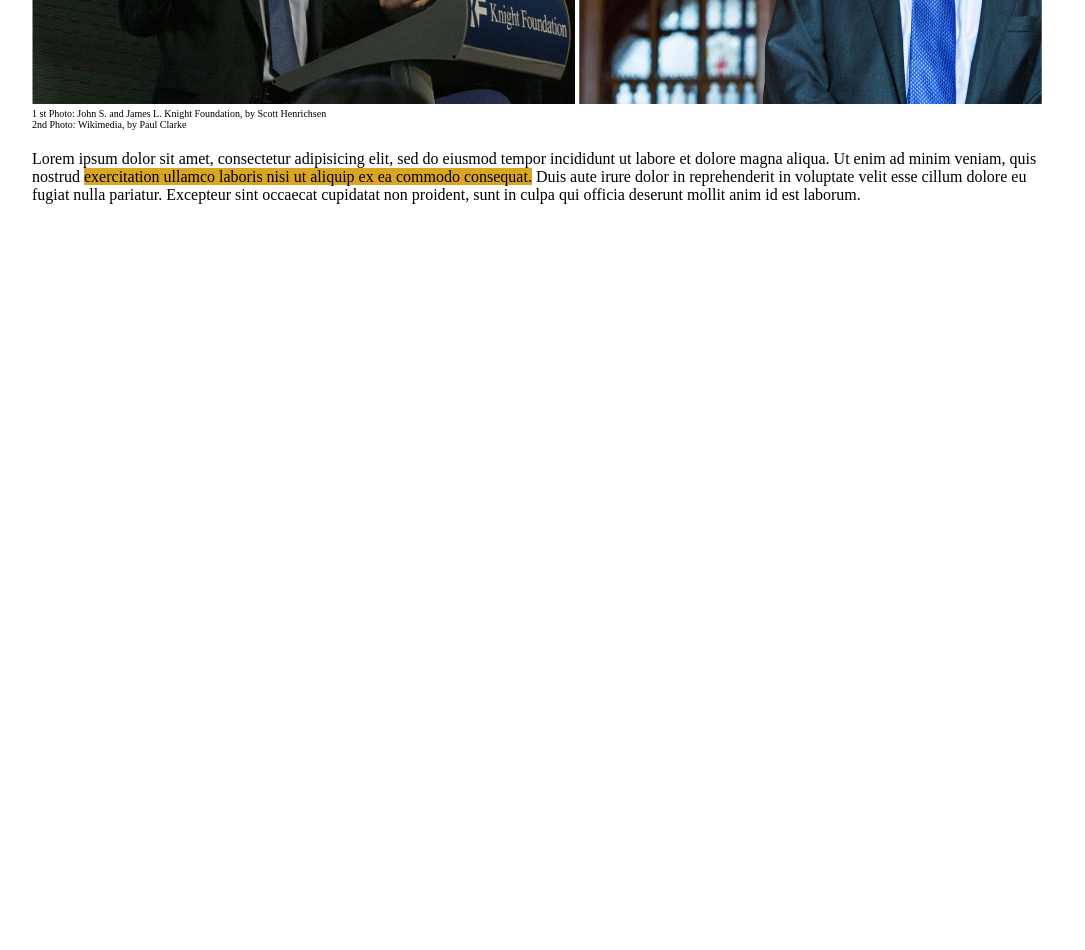
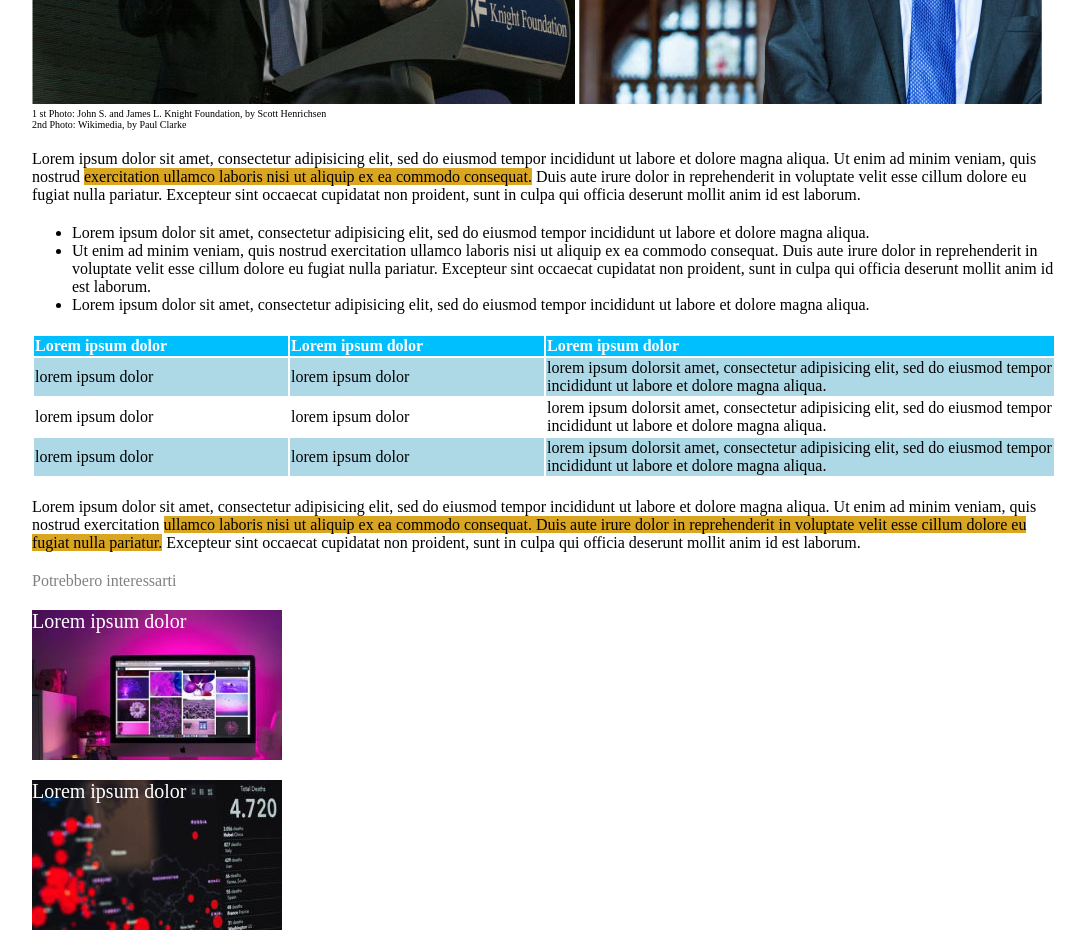
Before and after one commit to Ari88anna/html-css-booleaner, a website: page index.html in a window 1280 px wide. Shown: the part 500-1450 px from the top of the page, without its empty margins (96-1181 px from the left). Before the commit the page ends 800 px from the top, so only its background shows below. Drawn offline with Linux system fonts and the light colour scheme.

Commit message:
termine progetto

```diff
--- a/index.html
+++ b/index.html
@@ -39,16 +39,58 @@
     <!--main test-->
     <main>
       <div class="container">
-        <p class="first-lines">Lorem ipsum dolor sit amet, consectetur adipisicing elit, sed do eiusmod tempor incididunt ut labore et dolore magna aliqua. Ut enim ad minim veniam, quis nostrud <span class="underlined">exercitation ullamco laboris nisi ut aliquip ex ea commodo consequat.</span> Duis aute irure dolor in reprehenderit in voluptate velit esse cillum dolore eu fugiat nulla pariatur. Excepteur sint occaecat cupidatat non proident, sunt in culpa qui officia deserunt mollit anim id est laborum.</p>
+        <!-- first lines -->
+        <p class="body-text">Lorem ipsum dolor sit amet, consectetur adipisicing elit, sed do eiusmod tempor incididunt ut labore et dolore magna aliqua. Ut enim ad minim veniam, quis nostrud <span class="underlined">exercitation ullamco laboris nisi ut aliquip ex ea commodo consequat.</span> Duis aute irure dolor in reprehenderit in voluptate velit esse cillum dolore eu fugiat nulla pariatur. Excepteur sint occaecat cupidatat non proident, sunt in culpa qui officia deserunt mollit anim id est laborum.</p>
+        <!-- fine first lines -->
 
+        <!-- list -->
+        <ul>
+          <li>Lorem ipsum dolor sit amet, consectetur adipisicing elit, sed do eiusmod tempor incididunt ut labore et dolore magna aliqua.</li>
+          <li>Ut enim ad minim veniam, quis nostrud exercitation ullamco laboris nisi ut aliquip ex ea commodo consequat. Duis aute irure dolor in reprehenderit in voluptate velit esse cillum dolore eu fugiat nulla pariatur. Excepteur sint occaecat cupidatat non proident, sunt in culpa qui officia deserunt mollit anim id est laborum.</li>
+          <li>Lorem ipsum dolor sit amet, consectetur adipisicing elit, sed do eiusmod tempor incididunt ut labore et dolore magna aliqua.</li>
+        </ul>
+        <!-- fine list -->
+
+        <!-- table -->
+        <table>
+          <tr class="blue-row">
+            <th>Lorem ipsum dolor</th>
+            <th>Lorem ipsum dolor</th>
+            <th id="big-row">Lorem ipsum dolor</th>
+          </tr>
+          <tr class="lightblue-row">
+            <td>lorem ipsum dolor</td>
+            <td>lorem ipsum dolor</td>
+            <td>lorem ipsum dolorsit amet, consectetur adipisicing elit, sed do eiusmod tempor incididunt ut labore et dolore magna aliqua.</td>
+          </tr>
+          <tr>
+            <td>lorem ipsum dolor</td>
+            <td>lorem ipsum dolor</td>
+            <td>lorem ipsum dolorsit amet, consectetur adipisicing elit, sed do eiusmod tempor incididunt ut labore et dolore magna aliqua.</td>
+          </tr>
+          <tr class="lightblue-row">
+            <td>lorem ipsum dolor</td>
+            <td>lorem ipsum dolor</td>
+            <td>lorem ipsum dolorsit amet, consectetur adipisicing elit, sed do eiusmod tempor incididunt ut labore et dolore magna aliqua.</td>
+          </tr>
+        </table>
+        <!-- fine table -->
+        <!-- last lines -->
+        <p class="body-text">Lorem ipsum dolor sit amet, consectetur adipisicing elit, sed do eiusmod tempor incididunt ut labore et dolore magna aliqua. Ut enim ad minim veniam, quis nostrud exercitation <span class="underlined">ullamco laboris nisi ut aliquip ex ea commodo consequat. Duis aute irure dolor in reprehenderit in voluptate velit esse cillum dolore eu fugiat nulla pariatur.</span> Excepteur sint occaecat cupidatat non proident, sunt in culpa qui officia deserunt mollit anim id est laborum.</p>
+        <!-- fine last lines -->
       </div>
-
-
     </main>
     <!--fine main test-->
 
     <!--footer-->
-    <footer></footer>
+    <footer>
+      <div class="container">
+        <div class="interesting">Potrebbero interessarti</div>
+        <div class="monitor">Lorem ipsum dolor</div>
+        <div class="graph">Lorem ipsum dolor</div>
+
+      </div>
+    </footer>
     <!--fine footer-->
 
   </body>
--- a/style.css
+++ b/style.css
@@ -48,11 +48,59 @@
 /* FINE HEADER */
 
 /* MAIN */
-.first-lines{
+.body-text{
   margin-top: 20px;
 }
 
 .underlined{
   background-color: goldenrod;
 }
+
+ul{
+  margin-top: 20px;
+}
+
+table{
+  margin-top: 20px;
+  text-align: left;
+}
+
+.blue-row{
+  background-color: deepskyblue;
+  color:white;
+}
+
+.lightblue-row{
+  background-color: lightblue;
+}
+
+#big-row{
+  width:50%;
+}
 /* FINE MAIN */
+
+/* FOOTER */
+.interesting{
+  margin-top:20px;
+  color:grey;
+}
+
+.monitor{
+  margin-top: 20px;
+  background-image: url(monitor.jpg);
+  width: 250px;
+  height:150px;
+  color:white;
+  font-size: 20px;
+}
+
+.graph{
+  margin-top: 20px;
+  background-image: url(graph.jpg);
+  width: 250px;
+  height:150px;
+  color:white;
+  font-size: 20px;
+  margin-bottom: 20px;
+}
+/* FINE FOOTER */
```
